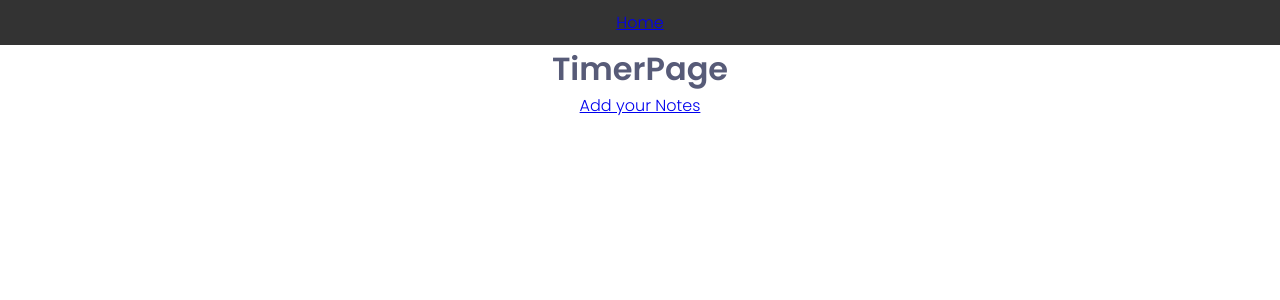
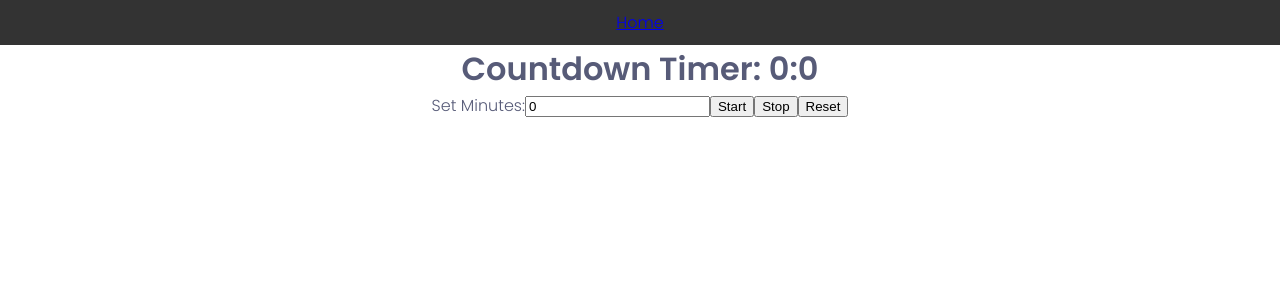
Before and after one commit to AleFin95/QuizWiz-Client, a React (Vite) app in the folder QuizWiz/: page /learn in a window 1280 px wide. Shown: the top 300 px of the page. Built offline with nearby package versions, Linux system fonts and the light colour scheme.

Commit message:
Timer page

```diff
--- a/QuizWiz/src/app.jsx
+++ b/QuizWiz/src/app.jsx
@@ -11,7 +11,9 @@ import {SignUpComponent} from './components';
 
 function App() {
     return (
+
       <AuthProvider>
+
         <PageWrapper />
         <Routes>
           <Route path="/login" element={<Pages.Login />}/>
@@ -22,14 +24,13 @@ function App() {
 
           <Route path="/mynotes" element={<Pages.MyNotesPage />} />
 
-          <Route path="/learn/*" element={
-            <>
-              <Routes>
-                <Route path="/" element={<Pages.TimerPage />} />
+          <Route path="/learn">
+
+                <Route index element={<Pages.TimerPage />} />
                 <Route path="addnotes" element={<Pages.AddNotesPage />} />
-              </Routes>
-            </>
-          } />
+
+
+          </Route>
 
           <Route path="/test/*" element={
             <>
@@ -43,6 +44,7 @@ function App() {
 
           <Route path="*" element={<Pages.NotFoundPage />} />
         </Routes>
+
     </AuthProvider>
     );
   }
--- a/QuizWiz/src/components/NoteForm/index.jsx
+++ b/QuizWiz/src/components/NoteForm/index.jsx
@@ -16,8 +16,10 @@ async function createNote(note) {
     body: JSON.stringify(note)
 
   };
+console.log("options",options)
+  // const response = await fetch("http://localhost:3000/notes", options);
+  const response = await fetch("https://quizwiz-api.onrender.com/notes", options);
 
-  const response = await fetch("http://localhost:3000/notes", options);
 
   if (!response.ok) {
 
@@ -46,7 +48,9 @@ async function createSubject(subject) {
     body: JSON.stringify(subject)
 
   };
-  const response = await fetch("http://localhost:3000/subjects", options);
+  // const response = await fetch("http://localhost:3000/subjects", options);
+  const response = await fetch("https://quizwiz-api.onrender.com/subjects", options);
+
   console.log("REspone from create subject=", response)
   if (!response.ok) {
     // Handle error, throw an exception, or return an error object
--- a/QuizWiz/src/contexts/index.jsx
+++ b/QuizWiz/src/contexts/index.jsx
@@ -6,9 +6,10 @@ const AuthContext = createContext();
 
 export const AuthProvider =({children}) => {
     const [token, setToken] = useState(null);
+    const [remainingSeconds, setRemainingSeconds] = useState(0);
 
     return (
-        <AuthContext.Provider value= {{token, setToken}}>
+        <AuthContext.Provider value= {{token, setToken,remainingSeconds, setRemainingSeconds}}>
         {children}
         </AuthContext.Provider>
     );
--- a/QuizWiz/src/pages/AddNotesPage/index.jsx
+++ b/QuizWiz/src/pages/AddNotesPage/index.jsx
@@ -1,12 +1,67 @@
+import React, { useState, useEffect } from 'react';
 import NoteForm from "../../components/NoteForm"
+import {useAuth} from "../../contexts"
+import { useLocation } from 'react-router-dom';
 
 function AddNotesPage() {
-    // localStorage.setItem("token","7f9b60db-edd1-4e67-b46b-156c6e15e592")
+
+    const {state}=useLocation()
+
+    const [initialMinutes, setInitialMinutes] = useState(state.minutes);
+    const { remainingSeconds, setRemainingSeconds } = useAuth()
+    const [isRunning, setIsRunning] = useState(false);
+
+
+    useEffect(() => {
+        let timer;
+        const startTimer = () => {
+            setRemainingSeconds(initialMinutes * 60);
+            setIsRunning(true);
+          };
+
+        if(!isRunning) {
+            startTimer()
+        }
+        else if ( isRunning && remainingSeconds > 0){
+            timer = setInterval(() => {
+                setRemainingSeconds((prevSeconds) => prevSeconds - 1);
+              }, 1000);
+
+
+        }
+         else if (remainingSeconds === 0) {
+          setIsRunning(false);
+
+        }
+
+        return () => clearInterval(timer);
+      }, [isRunning, remainingSeconds]);
+
+      const startTimer = () => {
+        setRemainingSeconds(initialMinutes * 60);
+        setIsRunning(true);
+      };
+
+      const stopTimer = () => {
+        setIsRunning(false);
+      };
+
+      const resetTimer = () => {
+        setIsRunning(false);
+        setRemainingSeconds(0);
+      };
+
+      const handleMinutesChange = (event) => {
+        const minutes = parseInt(event.target.value, 10);
+        setInitialMinutes(isNaN(minutes) ? 0 : minutes);
+      };
 
     return (
         <div>
 
             <h1>Add Note</h1>
+
+             <p>Countdown Timer: {Math.floor(remainingSeconds / 60)}:{remainingSeconds % 60}</p>
 
             <NoteForm />
         </div>
--- a/QuizWiz/src/pages/TimerPage/index.jsx
+++ b/QuizWiz/src/pages/TimerPage/index.jsx
@@ -1,13 +1,66 @@
-import React from 'react'
-import { Link } from 'react-router-dom'
+import React, { useState, useEffect } from 'react';
+import {useAuth} from "../../contexts"
+import {useNavigate} from 'react-router-dom'
 
 const TimerPage = () => {
+  const [initialMinutes, setInitialMinutes] = useState(0);
+   const { remainingSeconds, setRemainingSeconds } = useAuth()
+  // const [remainingSeconds, setRemainingSeconds] = useState(0);
+  const [isRunning, setIsRunning] = useState(false);
+
+  const navigate=useNavigate()
+  useEffect(() => {
+    let timer;
+
+    if (isRunning && remainingSeconds > 0) {
+      timer = setInterval(() => {
+        setRemainingSeconds((prevSeconds) => prevSeconds - 1);
+      }, 1000);
+    } else if (remainingSeconds === 0) {
+      setIsRunning(false);
+
+    }
+
+    return () => clearInterval(timer);
+  }, [isRunning, remainingSeconds]);
+
+  const startTimer = () => {
+    setRemainingSeconds(initialMinutes * 60);
+    setIsRunning(true);
+  };
+
+  const stopTimer = () => {
+    setIsRunning(false);
+  };
+
+  const resetTimer = () => {
+    setIsRunning(false);
+    setRemainingSeconds(0);
+  };
+
+  const handleMinutesChange = (event) => {
+    const minutes = parseInt(event.target.value, 10);
+    setInitialMinutes(isNaN(minutes) ? 0 : minutes);
+  };
+
+  const handleClick= ()=>{
+    console.log("Timer initialminutes",initialMinutes)
+    navigate('addnotes', { state: {minutes: initialMinutes} })
+
+  }
+
   return (
-    <>
-    <h1>TimerPage</h1>
-    <p><Link to="/learn/addnotes" >Add your Notes</Link></p>
-    </>
-  )
-}
+    <div>
+      <h1>Countdown Timer: {Math.floor(remainingSeconds / 60)}:{remainingSeconds % 60}</h1>
+      <label>
+        Set Minutes:
+        <input type="number" value={initialMinutes} onChange={handleMinutesChange} />
+      </label>
+      <button onClick={handleClick} >Start</button>
+      <button onClick={stopTimer}>Stop</button>
+      <button onClick={resetTimer}>Reset</button>
+    </div>
+  );
+};
 
-export default TimerPage
+export default TimerPage;
```
Also changed, not shown: 1 other file (tests, documents, lock files or other folders).
